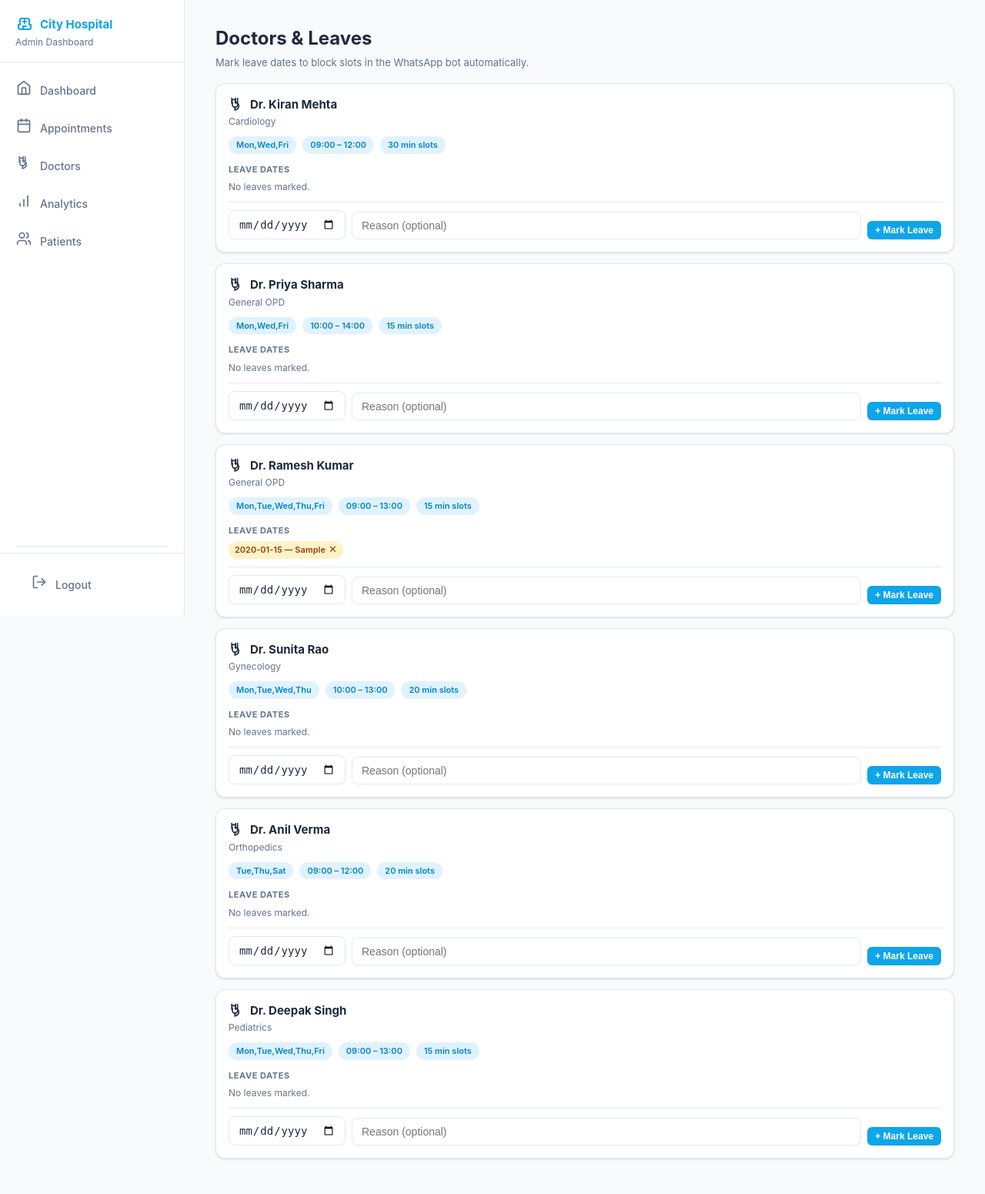
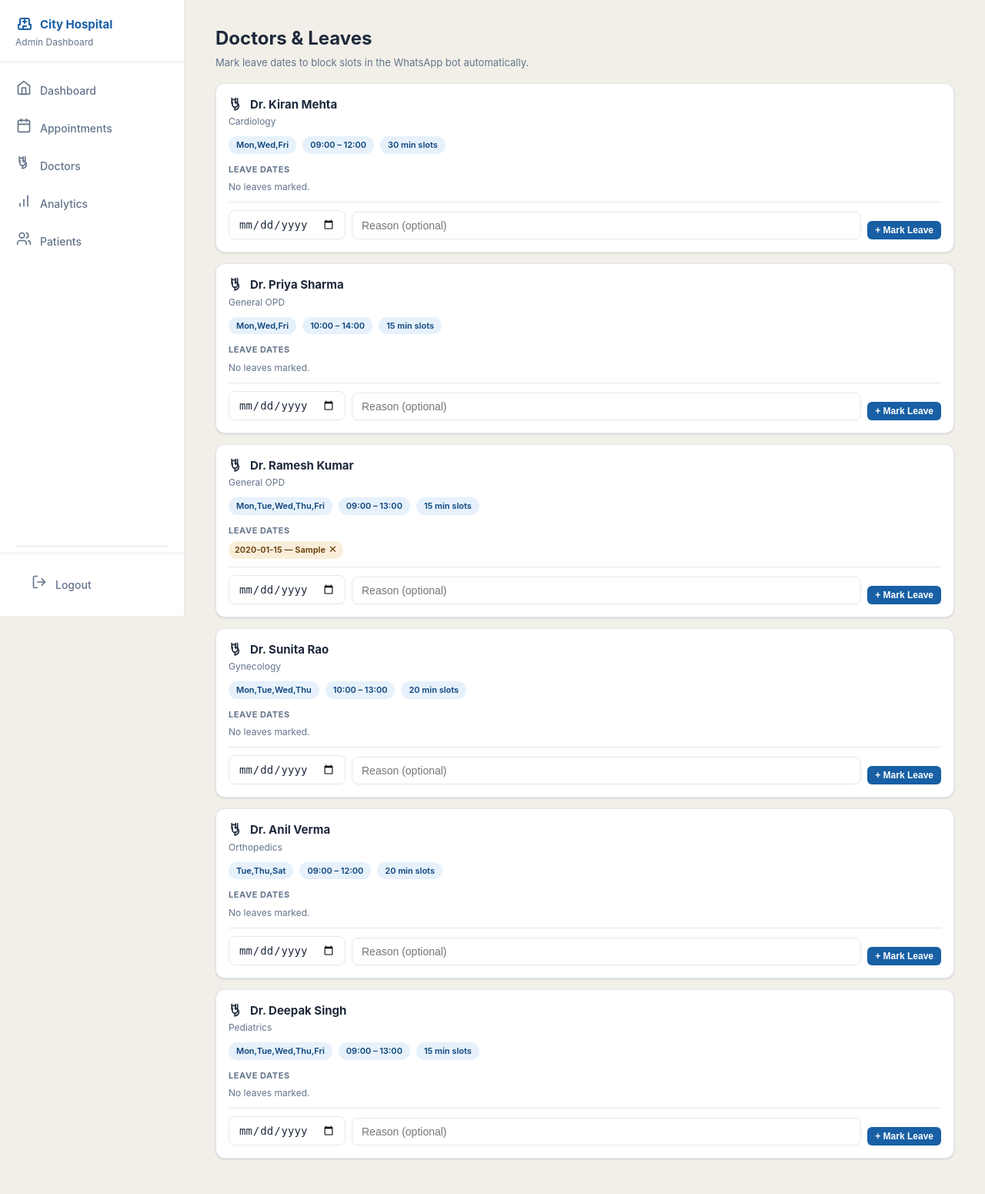
Before and after one commit to mohithpandiri2222-a11y/Hospital-WhatsApp-bot, a Flask app: page /admin/doctors in a window 1280 px wide. Shown: the whole page at 77% size. Run offline with Flask 3, Linux system fonts and the light colour scheme; the visitor is signed in with stand-in values (Sample User, id 1); data comes from the database, SQL or seed files in the repository; tables that the repository leaves empty hold one stand-in row (values such as "Sample post").

Commit message:
style: update hospital dashboard color palette

```diff
--- a/bot/admin_dashboard/static/css/admin.css
+++ b/bot/admin_dashboard/static/css/admin.css
@@ -2,16 +2,16 @@
 *, *::before, *::after { box-sizing: border-box; margin: 0; padding: 0; }
 
 :root {
-  --primary: #0EA5E9;
-  --primary-dark: #0284C7;
-  --primary-light: #E0F2FE;
-  --success: #10B981;
-  --danger: #EF4444;
-  --warning: #F59E0B;
+  --primary: #185FA5;
+  --primary-dark: #0C447C;
+  --primary-light: #E6F1FB;
+  --success: #0F6E56;
+  --danger: #A32D2D;
+  --warning: #BA7517;
   --text: #1E293B;
   --text-muted: #64748B;
   --border: #E2E8F0;
-  --bg: #F8FAFC;
+  --bg: #F1EFE8;
   --white: #FFFFFF;
   --sidebar-w: 240px;
   --tab-h: 64px;
@@ -382,8 +382,8 @@ input:focus, select:focus { border-color: var(--primary); }
   display: inline-flex;
   align-items: center;
   gap: 4px;
-  background: #FEF3C7;
-  color: #92400E;
+  background: #FAEEDA;
+  color: #633806;
   border-radius: 20px;
   padding: 3px 8px;
   font-size: 11px;
@@ -395,7 +395,7 @@ input:focus, select:focus { border-color: var(--primary); }
   background: none;
   border: none;
   cursor: pointer;
-  color: #92400E;
+  color: #633806;
   font-size: 13px;
   line-height: 1;
   padding: 0;
```
Also changed, not shown: other parts of bot/admin_dashboard/static/css/admin.css (+15 -15 lines).
